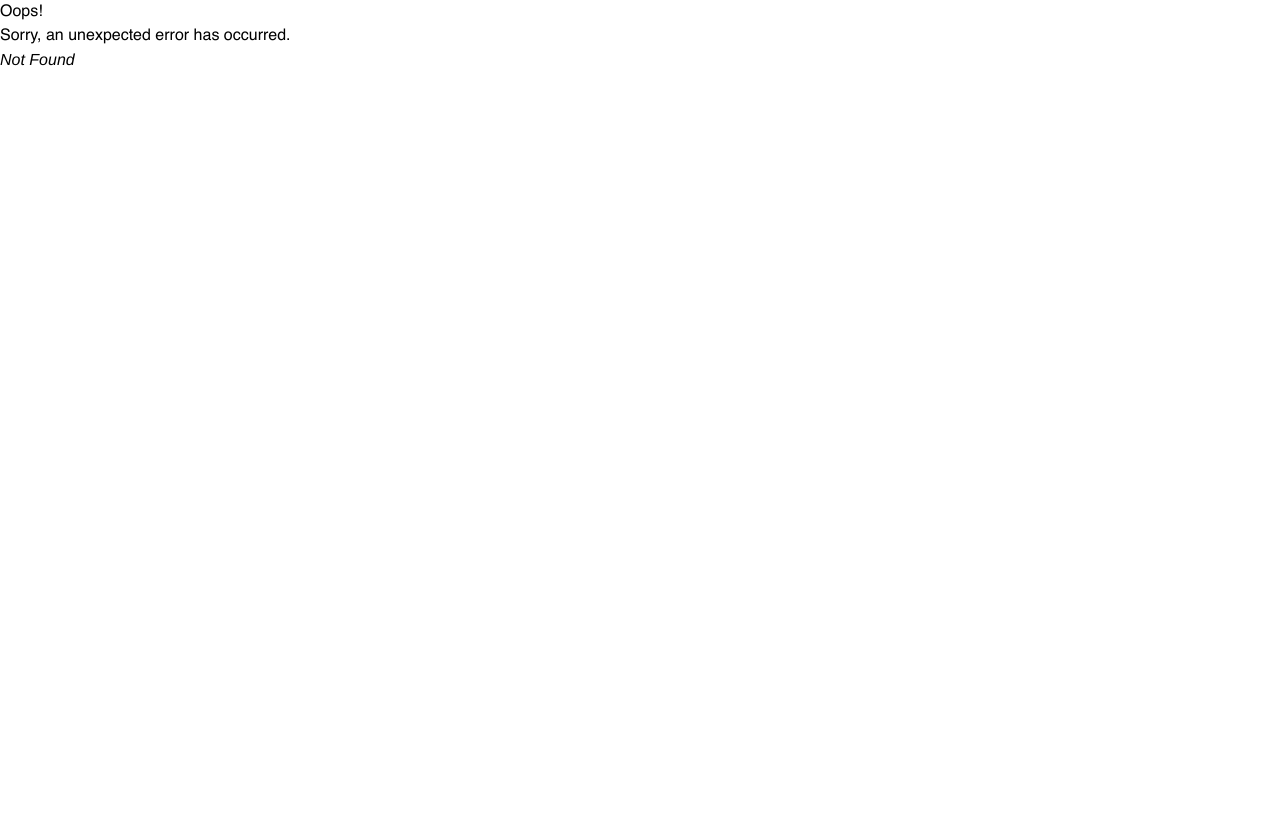
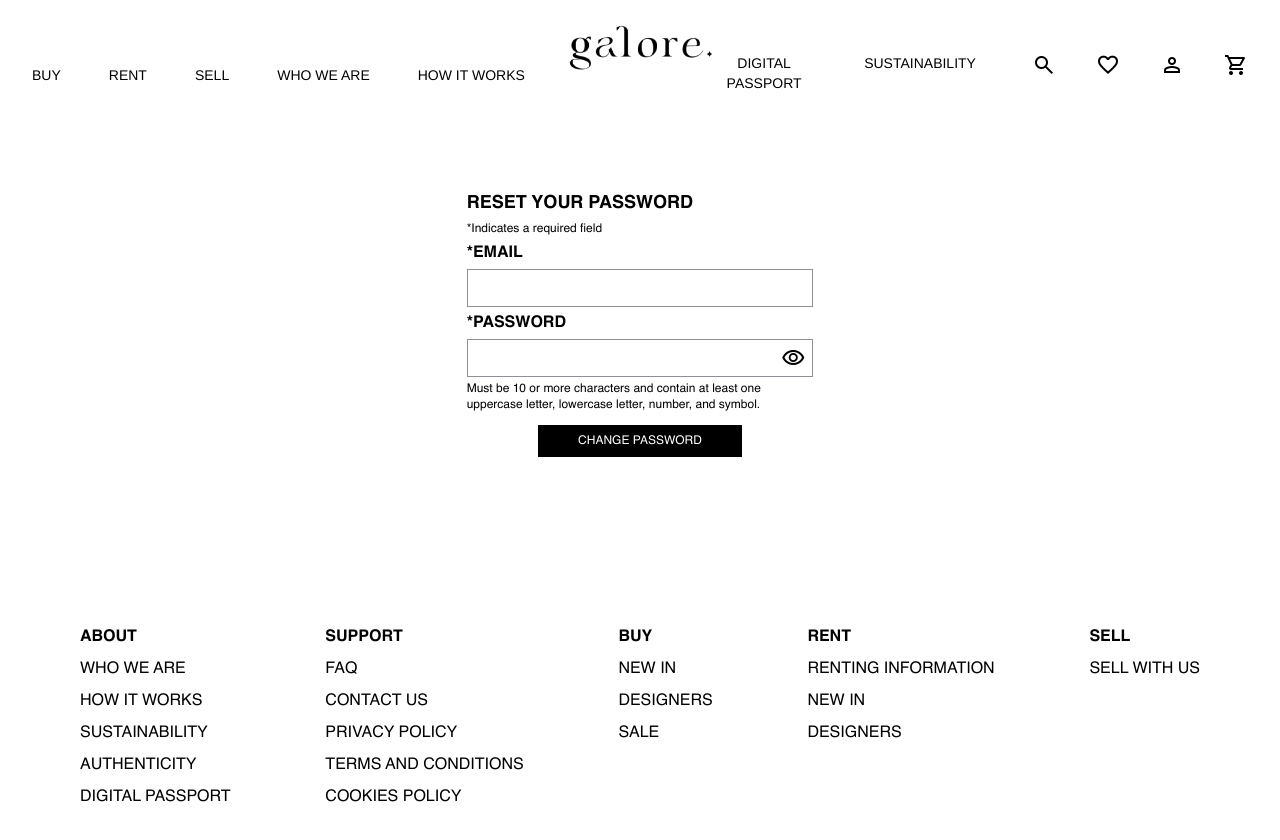
Before and after one commit to galoreclub/platform, a React (Vite) app in the folder frontend/: page /resetpassword in a window 1280 px wide. Before the commit this address had no page. Shown: the top 840 px of the page. Before the commit the page ends 800 px from the top, so only its background shows below. Built offline with nearby package versions, Linux system fonts and the light colour scheme.

Commit message:
Add reset password page and confirmation

```diff
--- /dev/null
+++ b/frontend/src/components/Dialog.tsx
@@ -0,0 +1,66 @@
+export const Dialog: React.FC<{
+  showDialog: boolean
+  setShowDialog: any
+  message: string
+}> = ({ showDialog, setShowDialog, message }) => {
+  return (
+    <div
+      className={`${
+        showDialog ? '' : 'hidden'
+      } fixed bottom-0 left-0 right-0 top-0 z-[100] flex h-screen w-screen items-center justify-center bg-subdued/40`}
+    >
+      <div className="mx-auto my-auto flex flex-col items-center justify-center gap-4 bg-white p-6 lg:w-6/12 lg:p-10 xl:w-4/12">
+        <button
+          onClick={setShowDialog}
+          className="ml-auto h-4 w-4 flex-shrink-0 cursor-pointer text-xl"
+        >
+          <svg
+            xmlns="http://www.w3.org/2000/svg"
+            aria-hidden="true"
+            focusable="false"
+            fill="none"
+            viewBox="0 0 18 17"
+          >
+            <path
+              d="M.865 15.978a.5.5 0 00.707.707l7.433-7.431 7.579 7.282a.501.501 0 00.846-.37.5.5 0 00-.153-.351L9.712 8.546l7.417-7.416a.5.5 0 10-.707-.708L8.991 7.853 1.413.573a.5.5 0 10-.693.72l7.563 7.268-7.418 7.417z"
+              fill="currentColor"
+            ></path>
+          </svg>
+        </button>
+        <div className="m-auto flex flex-col items-center justify-center gap-4">
+          <h2 className="font-helvetica-bold uppercase">{message}</h2>
+          <div>
+            <svg
+              width="88"
+              height="88"
+              viewBox="0 0 88 88"
+              fill="none"
+              xmlns="http://www.w3.org/2000/svg"
+            >
+              <path
+                d="M20.5332 45.1737L36.6665 61.6004L68.9332 26.4004"
+                stroke="black"
+                stroke-width="5"
+                stroke-linecap="round"
+                stroke-linejoin="round"
+              />
+              <circle
+                cx="44"
+                cy="44"
+                r="41.5"
+                stroke="black"
+                stroke-width="5"
+              />
+            </svg>
+          </div>
+          <a
+            href="/"
+            className="m-auto flex items-center justify-center bg-black px-10 py-2 uppercase text-white"
+          >
+            back to homepage
+          </a>
+        </div>
+      </div>
+    </div>
+  )
+}
--- a/frontend/src/components/Header.tsx
+++ b/frontend/src/components/Header.tsx
@@ -89,7 +89,7 @@ export const Header = (): React.ReactElement => {
           </nav>
         </div>
         <h1 className="flex flex-shrink-0 items-start justify-center justify-self-center object-contain lg:pb-4">
-          <a href="#">
+          <a href="/home">
             <img
               className="max-w-[130px] md:max-w-[160px]"
               src={logo}
--- /dev/null
+++ b/frontend/src/components/PasswordInput.tsx
@@ -0,0 +1,68 @@
+import { useField } from 'formik'
+import { useState } from 'react'
+
+type InputProps = {
+  label: string
+  name: string
+  validate?: (value: any) => undefined | string | Promise<any>
+  id?: string
+  type?: string
+  multiple?: boolean
+  value?: string
+  placeholder?: string
+}
+
+export const PasswordInput = ({ label, ...props }: InputProps) => {
+  const [field, meta] = useField(props)
+  const [type, setType] = useState('password')
+
+  const handleToggle = (e: any) => {
+    e.preventDefault()
+    if (type === 'password') {
+      setType('text')
+    } else {
+      setType('password')
+    }
+  }
+
+  return (
+    <>
+      <label
+        className="-m-1 h-1 w-1 overflow-hidden border-0 p-0"
+        htmlFor={props.id || props.name}
+      >
+        {label}
+      </label>
+      <div className="relative m-0 flex w-full flex-row items-center p-0">
+        <input
+          {...field}
+          {...props}
+          type={type}
+          className="w-full border-[1px] border-border p-2 text-[12px] text-black md:text-xs lg:text-sm"
+        />
+        <button
+          className="absolute right-0 mr-2 flex items-center justify-around"
+          onClick={handleToggle}
+        >
+          <span
+            className={`${
+              type === 'password' ? '' : 'hidden'
+            } material-symbols-outlined`}
+          >
+            visibility
+          </span>
+          <span
+            className={`${
+              type === 'text' ? '' : 'hidden'
+            } material-symbols-outlined`}
+          >
+            visibility_off
+          </span>
+        </button>
+      </div>
+      {meta.touched && meta.error ? (
+        <div className="text-sm text-error">{meta.error}</div>
+      ) : null}
+    </>
+  )
+}
--- /dev/null
+++ b/frontend/src/components/ResetForm.tsx
@@ -0,0 +1,70 @@
+import { Formik, Form } from 'formik'
+import * as Yup from 'yup'
+import { TextInput } from './TextInput'
+import { Dialog } from './Dialog'
+import { useState } from 'react'
+import { PasswordInput } from './PasswordInput'
+
+export const ResetForm = () => {
+  const [showDialog, setShowDialog] = useState(false)
+
+  return (
+    <>
+      <Formik
+        initialValues={{
+          email: '',
+          password: '',
+        }}
+        validationSchema={Yup.object({
+          email: Yup.string()
+            .max(64, 'Must be 64 characters or less.')
+            .required('This field is required.'),
+          password: Yup.string()
+            .max(20, 'Must be 20 characters or less.')
+            .min(10, 'Must be at least 10 characters.')
+            .matches(/^(?=.*[a-z])/, 'Must contain one lowercase character.')
+            .matches(/^(?=.*[A-Z])/, 'Must contain one uppercase character.')
+            .matches(/^(?=.*[0-9])/, 'Must contain one number character.')
+            .matches(
+              /^(?=.*[!@#\$%\^&\*])/,
+              'Must contain one special character.'
+            )
+            .required('This field is required.'),
+        })}
+        onSubmit={(values, { setSubmitting }) => {
+          setTimeout(() => {
+            alert(JSON.stringify(values, null, 2))
+            setSubmitting(false)
+            setShowDialog(true)
+          }, 400)
+        }}
+      >
+        <Form className="flex w-full flex-col gap-1 lg:px-10">
+          <h1 className="font-helvetica-bold text-lg uppercase">
+            reset your password
+          </h1>
+          <p className="text-xs">*Indicates a required field</p>
+          <p className="font-helvetica-bold">*EMAIL</p>
+          <TextInput label="email" name="email" type="email" />
+          <p className="font-helvetica-bold">*PASSWORD</p>
+          <PasswordInput label="password" name="password" />
+          <p className="text-xs">
+            Must be 10 or more characters and contain at least one uppercase
+            letter, lowercase letter, number, and symbol.
+          </p>
+          <button
+            type="submit"
+            className="mx-auto mt-2 flex items-center justify-center bg-black px-10 py-2 text-xs uppercase text-white"
+          >
+            change password
+          </button>
+        </Form>
+      </Formik>
+      <Dialog
+        showDialog={showDialog}
+        setShowDialog={() => setShowDialog(false)}
+        message="your password has been changed"
+      />
+    </>
+  )
+}
--- a/frontend/src/components/SignInForm.tsx
+++ b/frontend/src/components/SignInForm.tsx
@@ -1,8 +1,9 @@
 import { Formik, Form, Field } from 'formik'
 import * as Yup from 'yup'
 import { TextInput } from './TextInput'
+import { PasswordInput } from './PasswordInput'
 
-export const SignInForm = () => {
+export const SignInForm = ({ setModalOpen }: any) => {
   return (
     <>
       <h1 className="text-md font-helvetica-bold uppercase">
@@ -26,28 +27,19 @@ export const SignInForm = () => {
           setTimeout(() => {
             alert(JSON.stringify(values, null, 2))
             setSubmitting(false)
+            setModalOpen()
           }, 400)
         }}
       >
         <Form className="mx-4 flex w-full flex-col gap-1 lg:px-10">
-          <TextInput
-            label="email"
-            name="email"
-            type="email"
-            placeholder="EMAIL"
-          />
-          <TextInput
-            label="email"
-            name="password"
-            type="password"
-            placeholder="PASSWORD"
-          />
+          <TextInput label="email" name="email" type="email" />
+          <PasswordInput label="password" name="password" />
           <div className="my-2 flex flex-row items-center justify-between text-xs">
             <label>
               <Field type="checkbox" name="remember" />
               <span className="ml-1">Remember Me</span>
             </label>
-            <a href="#">Forgot Password?</a>
+            <a href="/resetpassword">Forgot Password?</a>
           </div>
           <button
             type="submit"
--- a/frontend/src/components/SignInModal.tsx
+++ b/frontend/src/components/SignInModal.tsx
@@ -28,7 +28,7 @@ export const SignInModal = () => {
             ></path>
           </svg>
         </button>
-        <SignInForm />
+        <SignInForm setModalOpen={() => setModalOpen(false)} />
       </div>
     </div>
   )
--- a/frontend/src/components/TextInput.tsx
+++ b/frontend/src/components/TextInput.tsx
@@ -25,9 +25,11 @@ export const TextInput = ({ label, ...props }: InputProps) => {
       <input
         {...field}
         {...props}
-        className="border-[1px] border-border p-2 text-[8px] text-border"
+        className="border-[1px] border-border p-2 text-[12px] text-black md:text-xs lg:text-sm"
       />
-      {meta.touched && meta.error ? <div>{meta.error}</div> : null}
+      {meta.touched && meta.error ? (
+        <div className="text-sm text-error">{meta.error}</div>
+      ) : null}
     </>
   )
 }
--- a/frontend/src/main.tsx
+++ b/frontend/src/main.tsx
@@ -7,6 +7,7 @@ import ErrorPage from './pages/ErrorPage.tsx'
 import { Landing } from './pages/Landing.tsx'
 import { Home } from './pages/Home.tsx'
 import { SignInModal } from './components/SignInModal.tsx'
+import { PasswordReset } from './pages/PasswordReset.tsx'
 
 const router = createBrowserRouter([
   {
@@ -28,6 +29,10 @@ const router = createBrowserRouter([
           },
         ],
       },
+      {
+        path: '/resetpassword',
+        element: <PasswordReset />,
+      },
     ],
   },
 ])
--- /dev/null
+++ b/frontend/src/pages/PasswordReset.tsx
@@ -0,0 +1,11 @@
+import { ResetForm } from '../components/ResetForm'
+
+export const PasswordReset = () => {
+  return (
+    <>
+      <div className="justfy-self-center m-auto flex h-full w-8/12 flex-col items-center justify-center py-10 lg:w-4/12 lg:py-20">
+        <ResetForm />
+      </div>
+    </>
+  )
+}
```
Also changed, not shown: frontend/src/components/RegisterForm.tsx (added).
